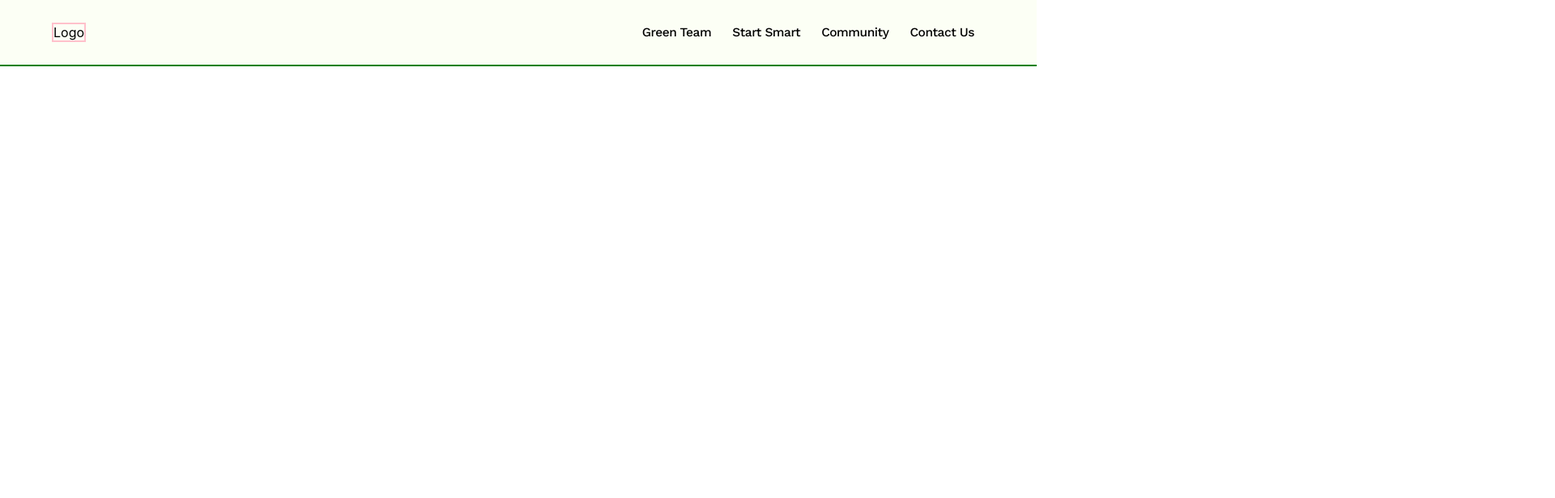
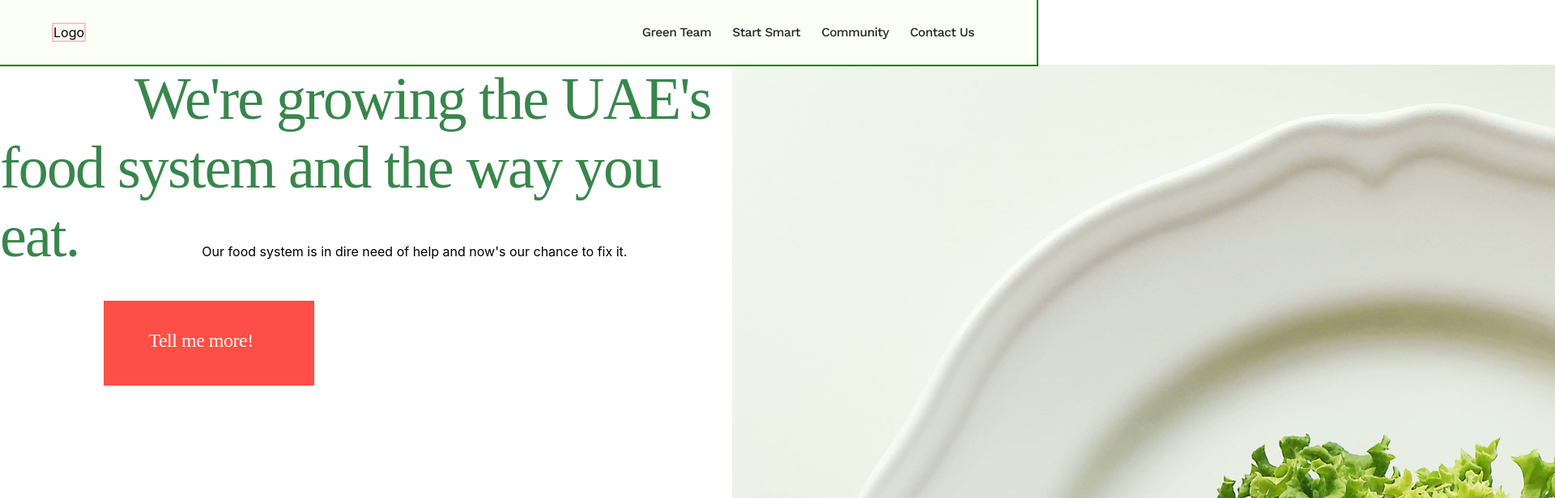
Before and after one commit to JuanTValdez/smart_acres, a React (Create React App) app: page / in a window 1280 px wide. Shown: the top 616 px of the page at 81% size, 1920 px wide, since content can reach past the window. Built offline with nearby package versions, Linux system fonts and the light colour scheme.

Commit message:
added borderplate to first section

```diff
--- a/src/App.css
+++ b/src/App.css
@@ -3,7 +3,7 @@
 } */
 
 
-root {
+:root {
 
   /* Colors */
 
@@ -77,4 +77,50 @@ nav{
 
 .logo{
   border: 2px solid pink;
+
 }
+
+
+/* NEXT SECTION */
+
+
+.flex_row{
+  display: flex;
+}
+
+.tell_more_btn{
+
+  min-width: 260px;
+  min-height: 65px;
+  margin: 36.5px 515.5px 0 128.4px;
+  padding: 13px 52px 19px;
+  border: solid 3px var(--coral);
+  background-color: var(--coral);
+
+}
+
+.tell_me_more{
+  width: 156px;
+  height: 33px;
+  font-family: 'ClarendonURW-Reg';
+  font-size: 24px;
+  line-height: 2.79;
+  letter-spacing: -0.48px;
+  /* text-align: center; */
+  /* padding: auto auto; */
+  color: var(--off-white);
+
+}
+
+.growing_uae{
+  width: 927px;
+  height: 317px;
+  margin: 331px 152px 805px 166px;
+  font-family: ClarendonURW-Lig;
+  font-size: 74px;
+
+  line-height: 1.15;
+  letter-spacing: -1.85px;
+  text-align: left;
+  color: var(--fern-green);
+}
--- a/src/App.js
+++ b/src/App.js
@@ -1,5 +1,6 @@
 
 import './App.css';
+import Lettuceplate from "./images/lettuceplate_sml.png";
 
 function App() {
   return (
@@ -41,6 +42,30 @@ function App() {
       {/* </div> */}
 
 
+       <div className="container flex_row ">
+
+         <div className="container_text ">
+
+          <span className="growing_uae">
+          We're growing the UAE's food system and the way you eat.
+
+          </span>
+          <span>
+            Our food system is in dire need of help and now's our chance to fix it.
+          </span>
+
+            <div className="tell_more_btn">
+
+            <span className="tell_me_more">
+              Tell me more!
+            </span>
+            </div>
+          </div>
+
+
+        <img src={Lettuceplate} alt="" />
+
+      </div>
 
 
 
@@ -75,51 +100,49 @@ function App() {
 
 
 
-      <div className="section">
+
+
+      <div className="container">
 
       </div>
 
-      <div className="section">
+      <div className="container">
 
       </div>
 
-      <div className="section">
+      <div className="container">
 
       </div>
 
-      <div className="section">
+      <div className="container">
 
       </div>
 
-      <div className="section">
+      <div className="container">
 
       </div>
 
-      <div className="section">
+      <div className="container">
 
       </div>
 
-      <div className="section">
+      <div className="container">
 
       </div>
 
-      <div className="section">
+      <div className="container">
 
       </div>
 
-      <div className="section">
+      <div className="container">
 
       </div>
 
-      <div className="section">
+      <div className="container">
 
       </div>
 
-      <div className="section">
-
-      </div>
-
-      <div className="section">
+      <div className="container">
 
       </div>
 
```
